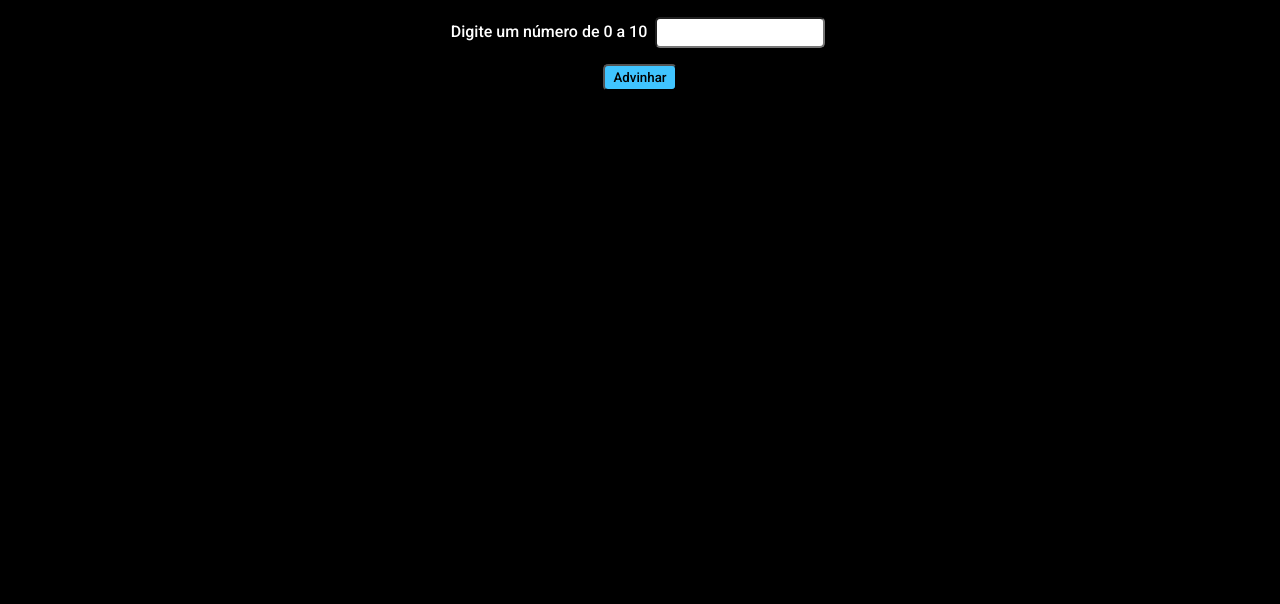
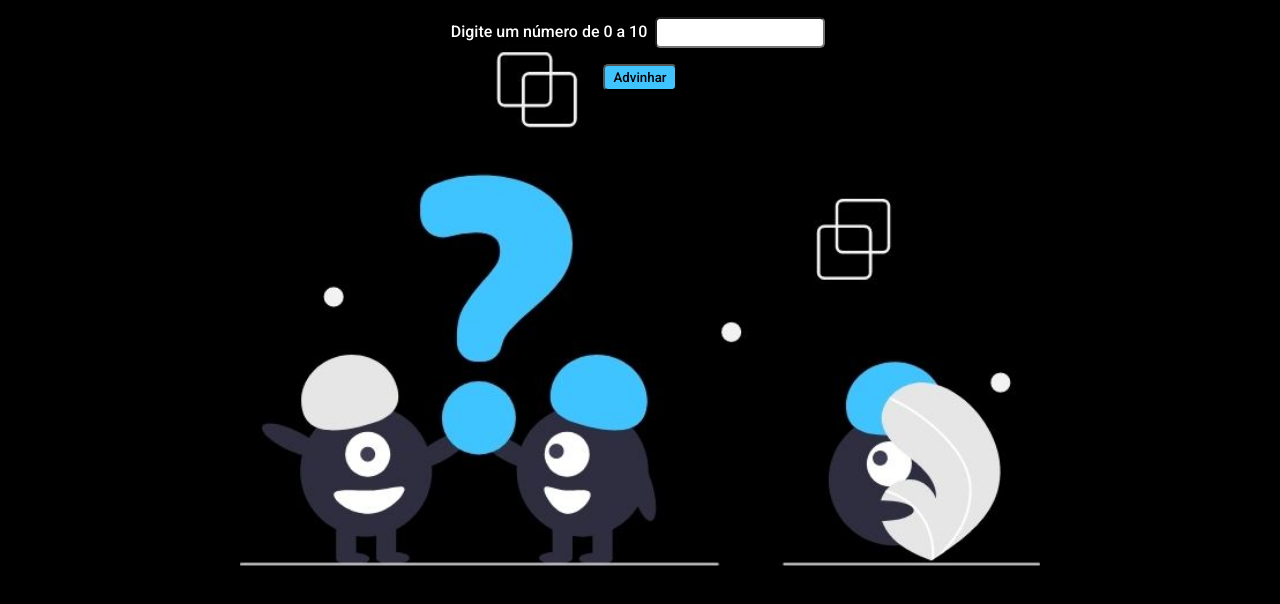
Before and after one commit to GabrielaValente/imersaoalura, a plain HTML site: page advinhe_onumero/index.html in a window 1280 px wide. Shown: the part 234-838 px from the top of the page. Drawn offline with Linux system fonts and the light colour scheme.

Commit message:
alterando image home

```diff
--- a/advinhe_onumero/style.css
+++ b/advinhe_onumero/style.css
@@ -10,9 +10,9 @@ html {
   body {
     font-family: "Roboto Mono", monospace;
     min-height: 400px;
-    background-image: url("/");
+    background-image: url("./images/home2.jpg");
     background-color: #000000;
-    background-size: cover;
+    background-size: 100vh;
     background-position: center bottom;
     background-repeat: no-repeat;
   }
```
Also changed, not shown: advinhe_onumero/images/home2.jpg (added).
